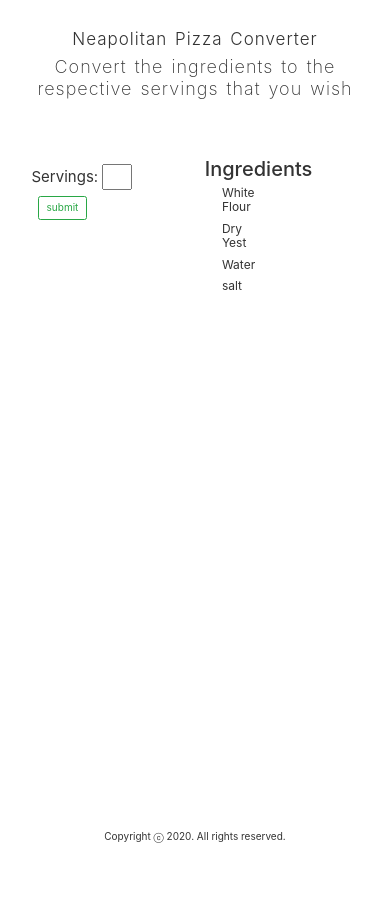
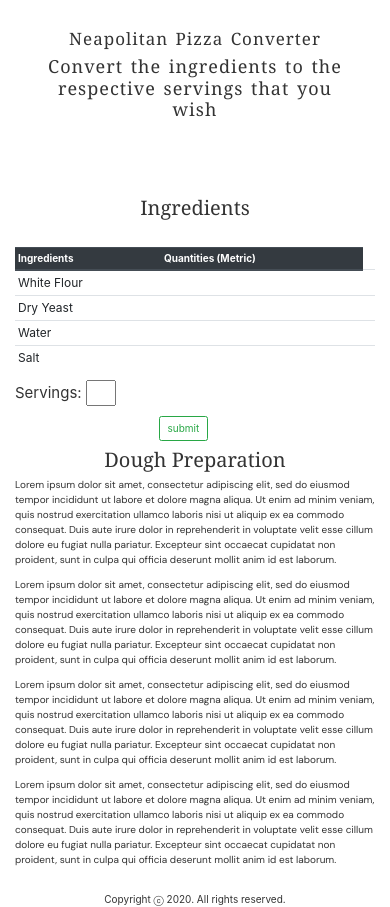
Before and after one commit to diegolbquintela/NeapolitanPizza, a plain HTML site: page index.html in a window 390 px wide. Before the commit the page ends 844 px from the top, so only its background shows below. Drawn offline with nearby package versions, Linux system fonts and the light colour scheme.

Commit message:
Add files via upload
Working for mobile only.
Recipe update.
New fonts

```diff
--- a/index.html
+++ b/index.html
@@ -15,6 +15,8 @@
     />
     <!-- CSS -->
     <link rel="stylesheet" href="styles.css" />
+
+
   </head>
   <body>
     <section class="title">
@@ -22,12 +24,55 @@
       <h3>Convert the ingredients to the respective servings that you wish</h3>
       <br />
     </section>
-    <section>
+
     <div class="container-fluid">
       <div class="row">
-          <div class="col-6">
+        <section id="first-block">
+          <div class="col-md-6 no-gutters">
+            <div class="left-side">
+              <h2 class="first-block-title">Ingredients</h2>
+              <table class="table table-sm">
+                <thead class="thead-dark">
+                  <tr>
+
+                    <th scope="col">Ingredients</th>
+                    <th scope="col">Quantities (Metric)</th>
+                    <!-- <th scope="col">Quantities (Imperial)</th> -->
+                  </tr>
+
+                  <tbody>
+                    <tr>
+                      <th class="ingredients-name">White Flour</th>
+                      <td class="ingredients-amount-0"></td>
+                      <td class="ingredients-amount-00"></td>
+
+                    </tr>
+                    <tr>
+                      <th class="ingredients-name">Dry Yeast</th>
+                      <td class="ingredients-amount-1"></td>
+                      <td class="ingredients-amount-01"></td>
+
+                    </tr>
+                    <tr>
+                      <th class="ingredients-name">Water</th>
+                      <td class="ingredients-amount-2"></td>
+                      <td class="ingredients-amount-02"></td>
+
+                    </tr>
+                    <tr>
+                      <th class="ingredients-name">Salt</th>
+                      <td class="ingredients-amount-3"></td>
+                      <td class="ingredients-amount-03"></td>
+
+                    </tr>
+                  </tbody>
+                </table>
+
+                </thead>
+              </table>
+
+                  <div class="servings-amount">
                    <form action="" method="get" class="servings" onsubmit="return false">
-              <div class="servings-amount">
                       <label class="servings" for="servings">Servings: </label>
                       <input type="number" id="number-servings" name="servings" />
                       <br />
@@ -35,72 +80,59 @@
                       <button class="submit btn btn-outline-success">submit</button>
                   </div>
             </div>
-
-          <div class="col-6">
-            <div class="row">
-              <div class="recipe">
-                <h2>Ingredients</h2>
-
-                <div class="ingredients row">
-                  <h4 class="ingredients-name col-6">White Flour</h4>
-                  <h3 class="ingredients-amount-0 ingredients-amount">
-                    750 gr
-                  </h3>
         </div>
 
-                <div class="ingredients row">
-                  <h4 class="ingredients-name col-6">Dry Yest</h4>
-                  <h3 class="ingredients-amount-1 ingredients-amount">
-                    750 gr
-                  </h3>
-                </div>
 
-                <div class="ingredients row">
-                  <h4 class="ingredients-name col-6">Water</h4>
-                  <h3 class="ingredients-amount-2 ingredients-amount">
-                    750 gr
-                  </h3>
-                </div>
-
-                <div class="ingredients row">
-                  <h4 class="ingredients-name col-6">salt</h4>
-                  <h3 class="ingredients-amount-3 ingredients-amount">
-                    750 gr
-                  </h3>
-                </div>
-
-                <!-- <div class="ingredients row">
-                  <h4 class="ingredients-name col-6">Olive Oil</h4>
-                  <h3 class="ingredients-amount-4 ingredients-amount">
-                    750 gr
-                  </h3>
-                </div> -->
-
-                <br />
-              </div>
-            </div>
-          </div>
+          <div class="col-md-6 no-gutters preparation">
+            <div class="right-side">
+              <h2 class="preparation-title">Dough Preparation</h2>
+              <p class="preparation-procedure">
+                Lorem ipsum dolor sit amet, consectetur adipiscing elit, sed do
+                eiusmod tempor incididunt ut labore et dolore magna aliqua. Ut
+                enim ad minim veniam, quis nostrud exercitation ullamco laboris
+                nisi ut aliquip ex ea commodo consequat. Duis aute irure dolor in
+                reprehenderit in voluptate velit esse cillum dolore eu fugiat
+                nulla pariatur. Excepteur sint occaecat cupidatat non proident,
+                sunt in culpa qui officia deserunt mollit anim id est laborum.
+              </p>
+              <p class="preparation-procedure">
+                Lorem ipsum dolor sit amet, consectetur adipiscing elit, sed do
+                eiusmod tempor incididunt ut labore et dolore magna aliqua. Ut
+                enim ad minim veniam, quis nostrud exercitation ullamco laboris
+                nisi ut aliquip ex ea commodo consequat. Duis aute irure dolor in
+                reprehenderit in voluptate velit esse cillum dolore eu fugiat
+                nulla pariatur. Excepteur sint occaecat cupidatat non proident,
+                sunt in culpa qui officia deserunt mollit anim id est laborum.
+              </p>
+              <p class="preparation-procedure">
+                Lorem ipsum dolor sit amet, consectetur adipiscing elit, sed do
+                eiusmod tempor incididunt ut labore et dolore magna aliqua. Ut
+                enim ad minim veniam, quis nostrud exercitation ullamco laboris
+                nisi ut aliquip ex ea commodo consequat. Duis aute irure dolor in
+                reprehenderit in voluptate velit esse cillum dolore eu fugiat
+                nulla pariatur. Excepteur sint occaecat cupidatat non proident,
+                sunt in culpa qui officia deserunt mollit anim id est laborum.
+              </p>
+              <p class="preparation-procedure">
+                Lorem ipsum dolor sit amet, consectetur adipiscing elit, sed do
+                eiusmod tempor incididunt ut labore et dolore magna aliqua. Ut
+                enim ad minim veniam, quis nostrud exercitation ullamco laboris
+                nisi ut aliquip ex ea commodo consequat. Duis aute irure dolor in
+                reprehenderit in voluptate velit esse cillum dolore eu fugiat
+                nulla pariatur. Excepteur sint occaecat cupidatat non proident,
+                sunt in culpa qui officia deserunt mollit anim id est laborum.
+              </p>
             </div>
           </div>
 
-      <!-- <section>
-        <div class="preparation">
-          <h2 class="preparation-title">Dough Preparation</h2>
-          <p class="preparation-procedure">
-            Lorem ipsum dolor sit amet, consectetur adipiscing elit, sed do
-            eiusmod tempor incididunt ut labore et dolore magna aliqua. Ut enim
-            ad minim veniam, quis nostrud exercitation ullamco laboris nisi ut
-            aliquip ex ea commodo consequat. Duis aute irure dolor in
-            reprehenderit in voluptate velit esse cillum dolore eu fugiat nulla
-            pariatur. Excepteur sint occaecat cupidatat non proident, sunt in
-            culpa qui officia deserunt mollit anim id est laborum.
-          </p>
+        </section>
       </div>
-      </section> -->
-    </section>
+    </div>
+
     <br />
 
     <footer>Copyright ⓒ 2020. All rights reserved.</footer>
+    <script src="https://cdn.jsdelivr.net/npm/bootstrap@5.0.0-beta1/dist/js/bootstrap.bundle.min.js" integrity="sha384-ygbV9kiqUc6oa4msXn9868pTtWMgiQaeYH7/t7LECLbyPA2x65Kgf80OJFdroafW" crossorigin="anonymous"></script>
     <script src="script.js"></script>
   </body>
 </html>
--- a/script.js
+++ b/script.js
@@ -1,10 +1,20 @@
 'use strict';
 
 const whiteFlour = document.querySelector('.ingredients-amount-0');
+const whiteFlourImperial = document.querySelector('.ingredients-amount-00');
+
 const yest = document.querySelector('.ingredients-amount-1');
+const yestImperial = document.querySelector('.ingredients-amount-01');
+
 const water = document.querySelector('.ingredients-amount-2');
+const waterImperial = document.querySelector('.ingredients-amount-02');
+
 const salt = document.querySelector('.ingredients-amount-3');
+const saltImperial = document.querySelector('.ingredients-amount-03');
+
 // const oliveOil = document.querySelector('.ingredients-amount-4');
+// const oliveOil = document.querySelector('.ingredients-amount-4');
+
 const servings = document.querySelector('#number-servings');
 const submit = document.querySelector('.submit');
 
@@ -19,9 +29,28 @@ submit.addEventListener('click', function () {
   // Getting the Value typed by user
   const userServings = servings.value;
 
-  // Changing ingredients
-  water.textContent = ((userServings * 500) / 6).toFixed(1) + 'ml';
-  whiteFlour.textContent = ((userServings * 800) / 6).toFixed(1) + 'gr';
-  yest.textContent = ((userServings * 3) / 6).toFixed(1) + 'gr';
-  salt.textContent = ((userServings * 25) / 6).toFixed(1) + 'gr';
+  // Changing ingredients metric
+  water.textContent = ((userServings * 1000) / 9).toFixed(1) + 'ml';
+  whiteFlour.textContent = ((userServings * 1550) / 9).toFixed(1) + 'gr';
+  yest.textContent = ((userServings * 2) / 9).toFixed(1) + 'gr';
+  salt.textContent = ((userServings * 50) / 9).toFixed(1) + 'gr';
+
+  // // Changing ingredients Imperial
+  // waterImperial.textContent = ((userServings * 4.25) / 9).toFixed(1) + 'cups'; // convert decimal to fraction
+  // whiteFlourImperial.textContent =
+  //   ((userServings * 1550) / 9).toFixed(1) + 'gr';
+  // yestImperial.textContent = ((userServings * 2) / 9).toFixed(1) + 'gr';
+  // saltImperial.textContent = ((userServings * 50) / 9).toFixed(1) + 'gr';
 });
+
+// Recipe (serves 9) metric
+// 1L Water environment temperature
+// 50 gr salt
+// 1gr yeast
+// 1550gr white Flour
+
+// Recipe (serves 9) Imperial
+// 1L Water environment temperature
+// 1550gr white Flour
+// 1gr yeast
+// 50 gr salt
--- a/styles.css
+++ b/styles.css
@@ -1,4 +1,5 @@
-/* @import  */
+@import url('https://fonts.googleapis.com/css2?family=DM+Sans&family=Noto+Serif&display=swap');
+/* collor pallette: https://colorhunt.co/palette/169018 */
 
 * {
   margin: 0;
@@ -17,8 +18,22 @@ body {
   align-items: center;
   justify-content: center;
   height: 100 vh;
+  /* background-color: #b0eacd;
+  color: #f9fcfb; */
 }
 
+h1,
+h2,
+h3,
+h4,
+h5,
+h6 {
+  font-family: 'Noto Serif', serif;
+}
+
+p {
+  font-family: 'DM Sans', sans-serif;
+}
 /* ELEMENTS */
 
 /* Title */
@@ -42,9 +57,10 @@ body {
   font-weight: 200;
 }
 
-/* Form */
-.servings-amount {
-  margin: 10%;
+/* Table */
+.first-block-title {
+  margin: 7.5%;
+  text-align: center;
 }
 
 .servings {
@@ -56,40 +72,52 @@ body {
 }
 
 .submit {
-  margin: 2% auto 2% 5%;
+  margin: 2% 40% 2% 40%;
 }
 
+/* TO BE FIXED FOR DESKTOP */
 /* Ingredients */
-.recipe {
-  margin: 5%;
+/* .left-side,
+.right-side {
+  height: 35vh;
+  width: 100%;
+} */
+
+/* @media screen and (min-width: 768px) {
+  .left-side,
+  .right-side {
+    height: 100vh;
+  }
+} */
+/* ///////////////////////////////////////// */
+
+.ingredients-name {
+  white-space: nowrap;
+  /* margin: 10% */
+  font-size: 1.2rem;
+  font-weight: 400;
 }
 
-.ingredients {
-  margin: 2%;
-}
-
-.ingredients-name {
-  font-size: 1.2rem;
-  font-weight: 400;
+.ingredients-block {
+  /* padding-top: 2.5%; */
 }
 
 .ingredients-amount {
   font-size: 1rem;
   font-weight: 500;
+  /* align-items: center; */
+  /* margin-left: 50%%; */
 }
 
 /* PREPARATION */
-.preparation {
-  margin: 2% 8%;
-}
 
 .preparation-title {
-  margin: 2% auto;
+  text-align: center;
 }
 
 footer {
   text-align: center;
-  position: fixed;
+  /* position: fixed; */
   left: 0;
   bottom: 0;
   width: 100%;
```
Lines whose indentation alone changed are shown as unchanged.
